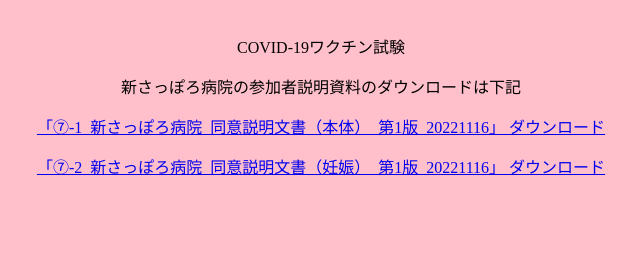
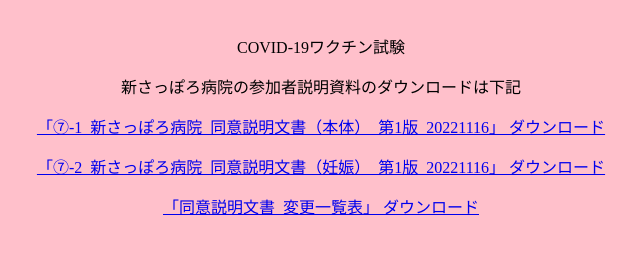
Before and after one commit to chc-devgroup/COVID-19Sapporo, a plain HTML site: page index.html in a window 1280 px wide. Shown: the whole page, without its empty margins (97-737 px from the left). Drawn offline with Linux system fonts and the light colour scheme.

Commit message:
modified files

```diff
--- a/index.html
+++ b/index.html
@@ -18,4 +18,5 @@
    <p>新さっぽろ病院の参加者説明資料のダウンロードは下記</p>
    <p><a href="/File1.pdf" download>「⑦-1_新さっぽろ病院_同意説明文書（本体）_第1版_20221116」 ダウンロード</a></P>
    <p><a href="/File2.pdf" download>「⑦-2_新さっぽろ病院_同意説明文書（妊娠）_第1版_20221116」 ダウンロード</a></P>
+   <p><a href="/File変更履歴.pdf" download>「同意説明文書_変更一覧表」 ダウンロード</a></P>
 </body> </html>
```
Also changed, not shown: 3 other files.
